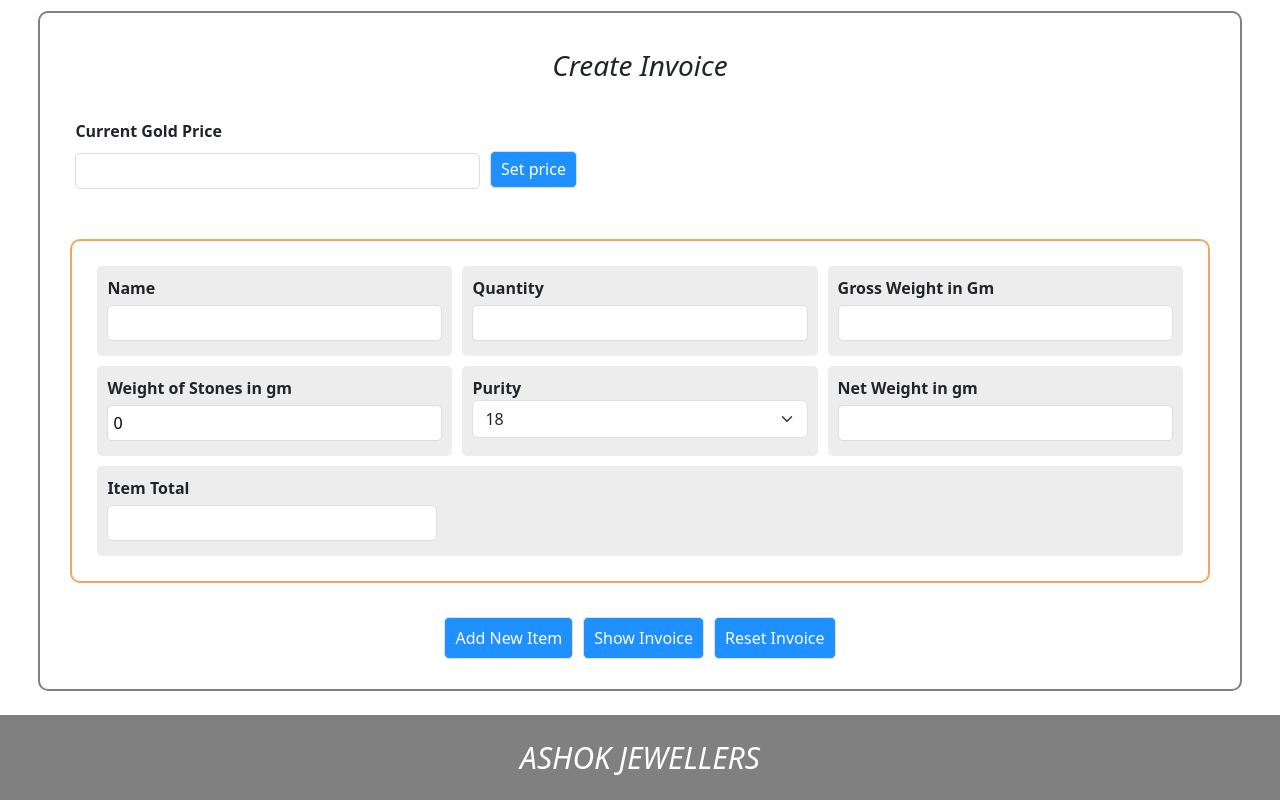
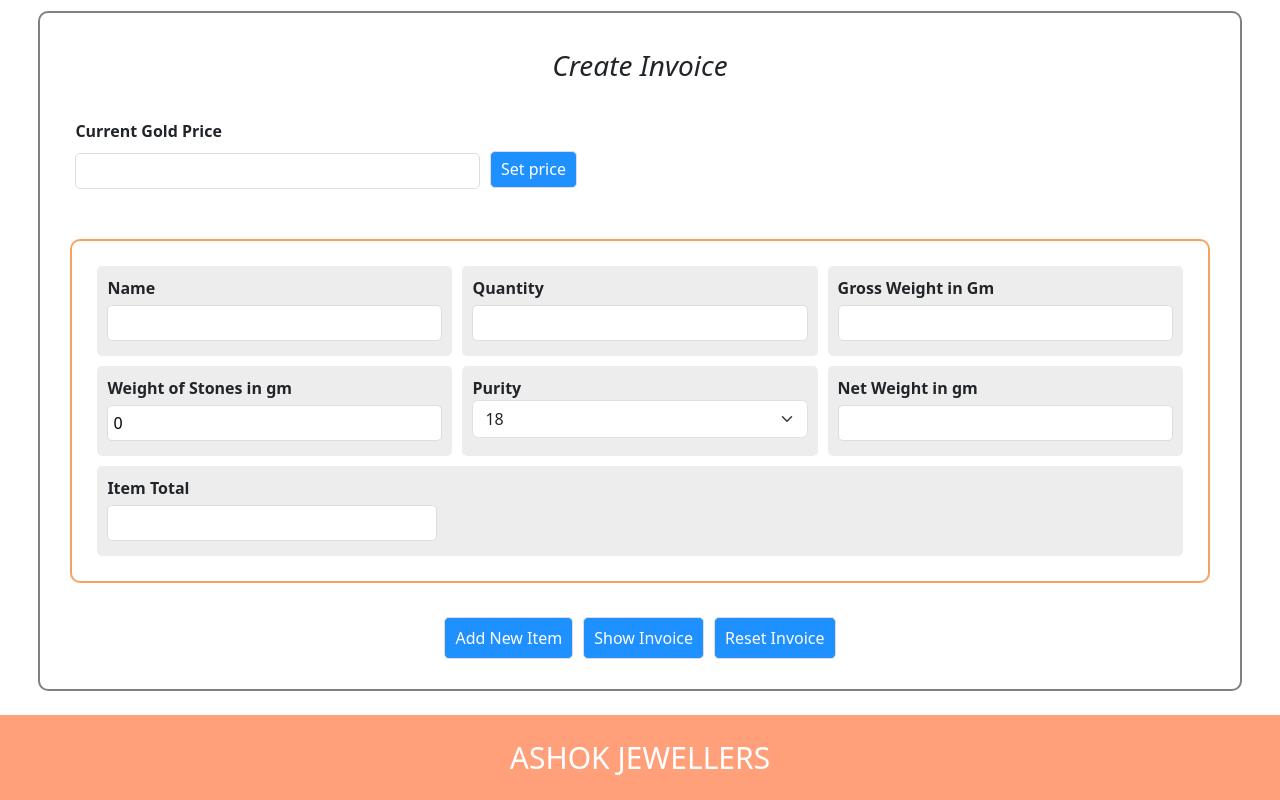
Before and after one commit to vishalgupta02061991/ashok-jewellers, a React (Create React App) app: page / in a window 1280 px wide. Shown: the part 243-1043 px from the top of the page. Built offline with nearby package versions, Linux system fonts and the light colour scheme.

Commit message:
Fixed Css

```diff
--- a/src/App.css
+++ b/src/App.css
@@ -164,13 +164,13 @@ label {
 }
 
 .footer {
-  background-color: grey !important;
+  background-color: lightsalmon !important;
   color: white;
   font-size: 30px !important;
-  font-style: italic;
   display: block !important;
   text-align: center;
   padding: 20px;
+  font-weight: 500;
 }
 
 .error {
```
